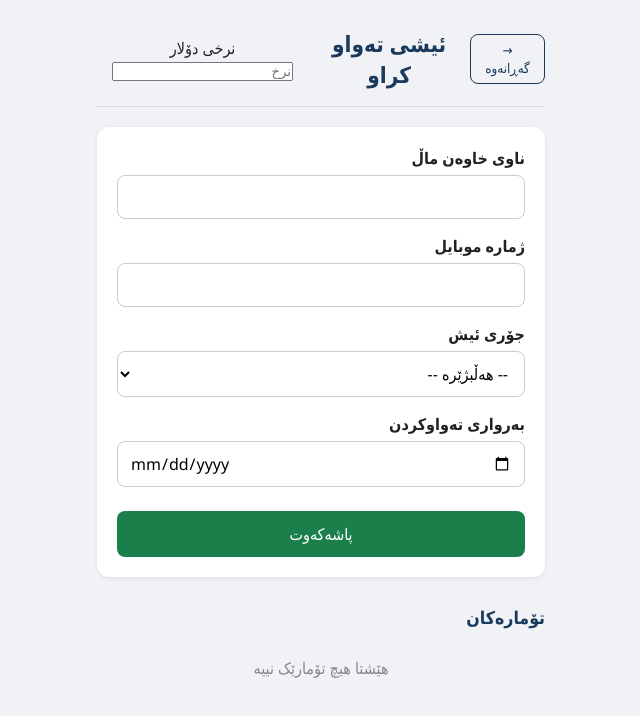
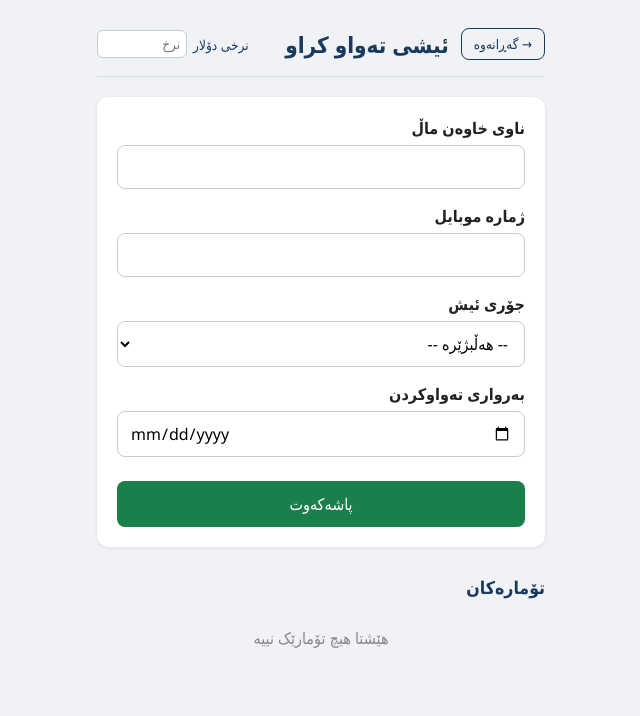
Before and after one commit to nabubakr2-ship-it/briyan-app, a plain HTML site: page completed.html in a window 1280 px wide. Shown: the whole page, without its empty margins (319-959 px from the left). Drawn offline with Linux system fonts and the light colour scheme; no server answers; sample sign-in values are in the browser's storage.

Commit message:
iqd totals styles.css

```diff
--- a/styles.css
+++ b/styles.css
@@ -689,3 +689,20 @@ body {
 .btn-secondary:hover {
   background: #f5f5f5;
 }
+
+.rate-box {
+  margin-inline-start: auto;
+  display: flex;
+  align-items: center;
+  gap: 6px;
+  font-size: 0.85rem;
+  color: #1a3a5c;
+}
+
+.rate-box input {
+  width: 90px;
+  padding: 4px 6px;
+  border: 1px solid #c5ccd4;
+  border-radius: 6px;
+  font-family: inherit;
+}
```
